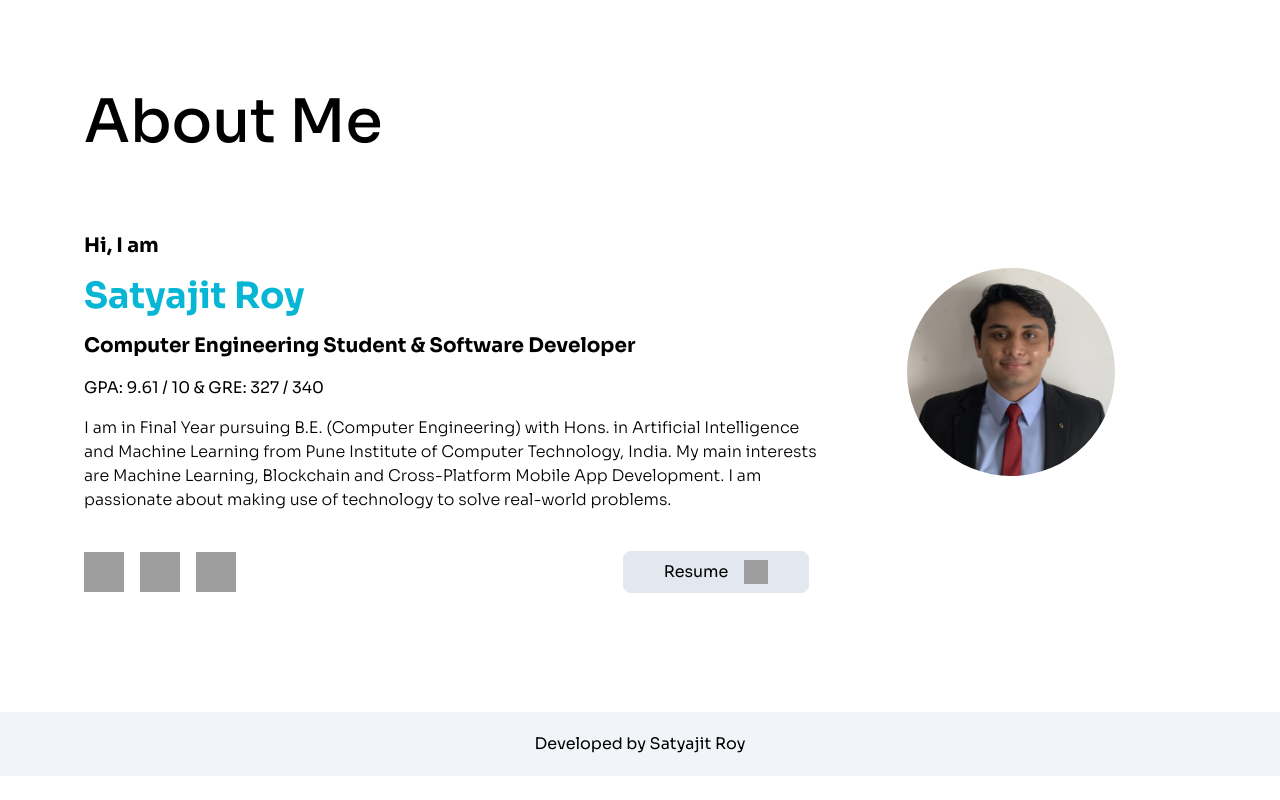
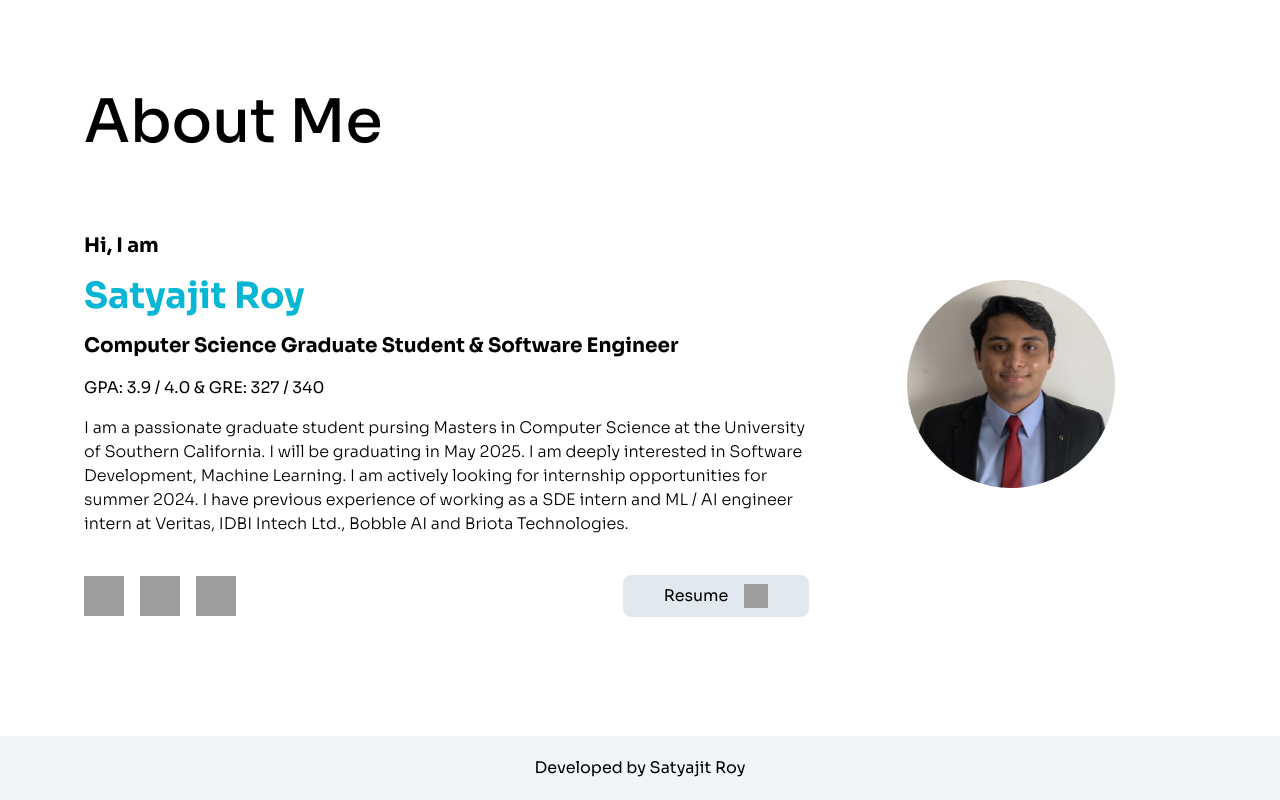
Before and after one commit to satyajitroy0608/portfolio, a React (Create React App) app: page / in a window 1280 px wide. Shown: the part 8432-9232 px from the top of the page. Before the commit the page ends 9208 px from the top, so only its background shows below. Built offline with nearby package versions, Linux system fonts and the light colour scheme; grey boxes are pictures that could not be loaded.

Commit message:
Update about.js

```diff
--- a/src/pages/about.js
+++ b/src/pages/about.js
@@ -18,18 +18,15 @@ export default function About() {
         <div className="basis-2/3 space-y-4">
           <span className="text-black-500 text-xl font-bold">Hi, I am </span>
           <div className="text-cyan-500 text-4xl font-bold">Satyajit Roy</div>
-          <div className="text-xl text-black-500 font-bold">Computer Engineering Student & Software Developer</div>
+          <div className="text-xl text-black-500 font-bold">Computer Science Graduate Student & Software Engineer</div>
           <div className="text-l text-black-500">
-            GPA: 9.61 / 10 & GRE: 327 / 340
+            GPA: 3.9 / 4.0 & GRE: 327 / 340
           </div>
           <div className="text-l text-black-500 font-bold">
 
           </div>
           <div className="font-light text-black-400">
-          I am in Final Year pursuing B.E. (Computer Engineering) with Hons. in
-          Artificial Intelligence and Machine Learning from Pune Institute of Computer Technology, India.
-          My main interests are Machine Learning, Blockchain and Cross-Platform Mobile App Development. I am passionate about making use of technology to solve
-          real-world problems.
+          I am a passionate graduate student pursing Masters in Computer Science at the University of Southern California. I will be graduating in May 2025. I am deeply interested in Software Development, Machine Learning. I am actively looking for internship opportunities for summer 2024. I have previous experience of working as a SDE intern and ML / AI engineer intern at Veritas, IDBI Intech Ltd., Bobble AI and Briota Technologies.
           </div>
         </div>
       </div>
```
